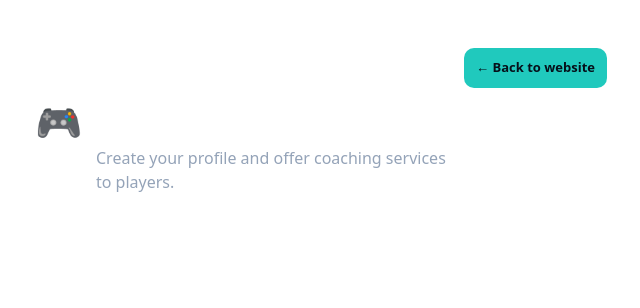
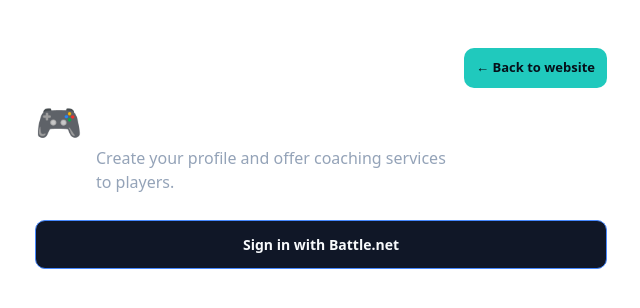
Before and after one commit to vesttrading/gamepro-market, a Next.js app: page /become-coach in a window 1280 px wide. Shown: the top 308 px of the page, without its empty margins (319-959 px from the left). Built offline with nearby package versions, Linux system fonts and the light colour scheme; no server answers.

Commit message:
Refactor button styles for become-coach page

```diff
--- a/app/become-coach/page.tsx
+++ b/app/become-coach/page.tsx
@@ -274,11 +274,17 @@ return (
           callbackUrl: "/become-coach",
         })
       }
-      style={{
-        padding: 13,
-        borderRadius: 9,
-        cursor: "pointer",
-      }}
+     style={{
+  padding: "13px 20px",
+  borderRadius: 10,
+  background: "#101727",
+  border: "1px solid #4789ff",
+  color: "#f8fafc",
+  fontSize: 14,
+  fontWeight: 700,
+  cursor: "pointer",
+  width: "100%",
+}}
     >
       {t.signIn}
     </button>
```
